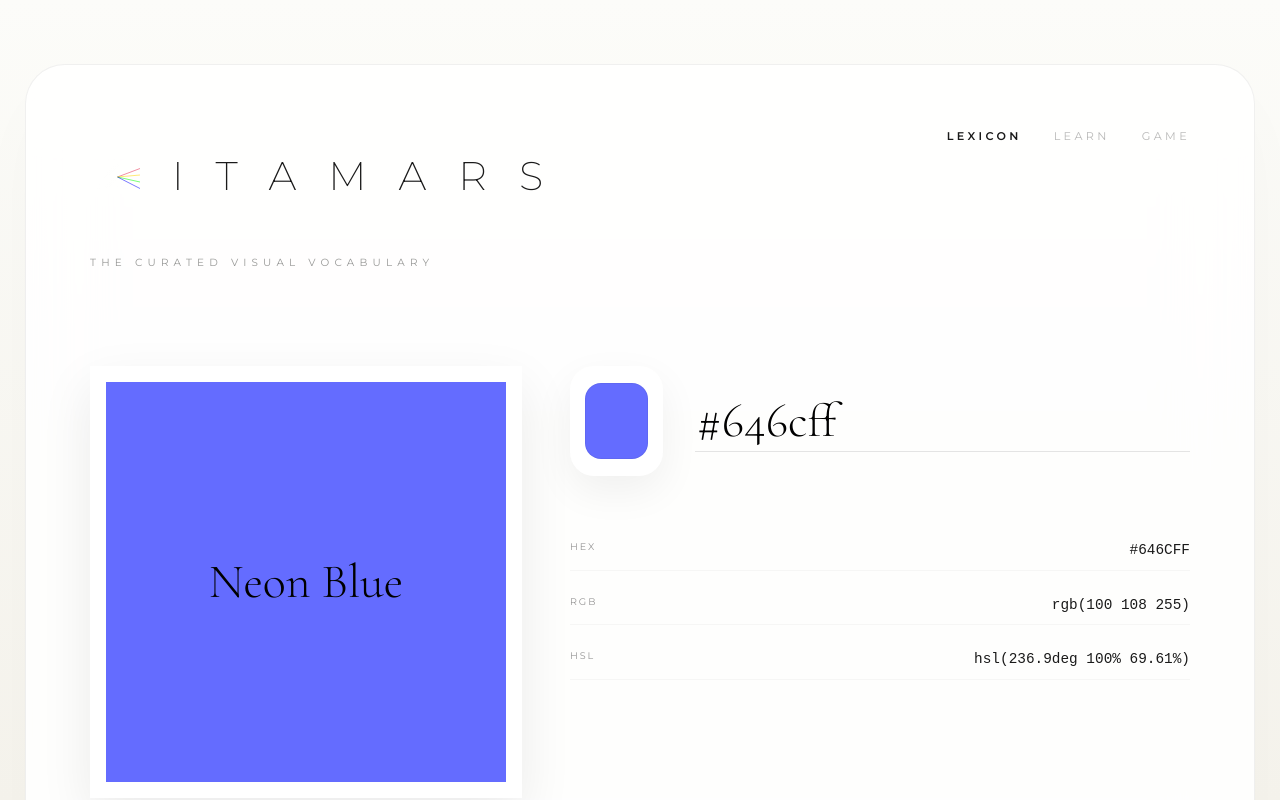
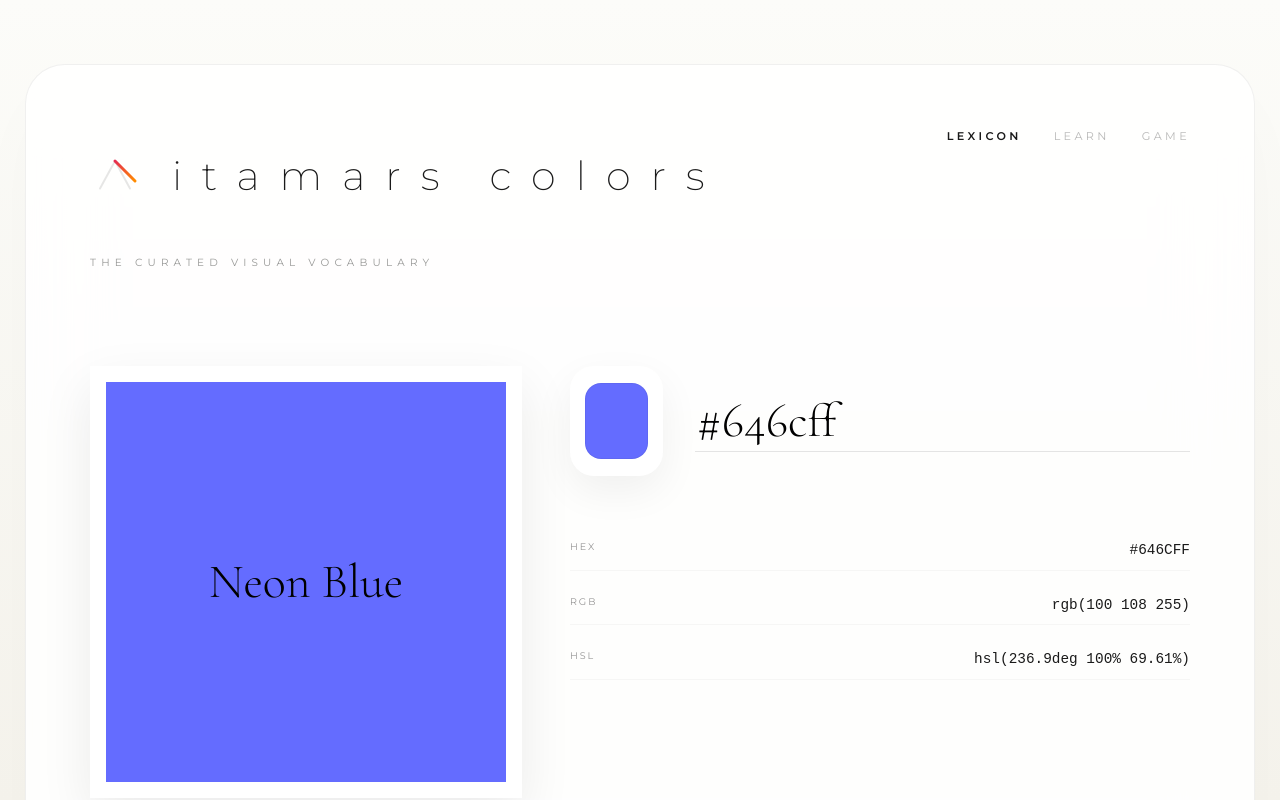
Before and after one commit to ItamarShecwitz/colors, a React (Vite) app: page / in a window 1280 px wide. Shown: the top 800 px of the page. Built offline with nearby package versions, Linux system fonts and the light colour scheme.

Commit message:
fix: resolve game UI issues (invisible text, missing target color, and stuck score)

```diff
--- a/index.html
+++ b/index.html
@@ -4,7 +4,7 @@
     <meta charset="UTF-8" />
     <link rel="icon" type="image/svg+xml" href="favicon.svg" />
     <meta name="viewport" content="width=device-width, initial-scale=1.0" />
-    <title>Color Lexicon</title>
+    <title>itamars colors</title>
     <link rel="preconnect" href="https://fonts.googleapis.com">
     <link rel="preconnect" href="https://fonts.gstatic.com" crossorigin>
     <link href="https://fonts.googleapis.com/css2?family=Cormorant+Garamond:wght@300;400;600;700&family=Montserrat:wght@200;300;400;600&display=swap" rel="stylesheet">
--- a/src/App.css
+++ b/src/App.css
@@ -261,7 +261,7 @@ input[type="text"] {
   cursor: pointer;
   transition: all 0.3s ease;
   font-family: var(--font-sans);
-  color: var(--text-dim);
+  color: var(--text-main);
 }
 
 .tier-btn.active {
@@ -285,6 +285,13 @@ input[type="text"] {
   aspect-ratio: 1;
 }
 
+.target-square {
+  width: 100%;
+  height: 100%;
+  cursor: pointer;
+  display: block;
+}
+
 .options-grid {
   display: grid;
   grid-template-columns: 1fr;
@@ -300,6 +307,7 @@ input[type="text"] {
   cursor: pointer;
   transition: all 0.3s ease;
   font-weight: 300;
+  color: var(--text-main);
 }
 
 .option-btn:hover:not(:disabled) {
--- a/src/App.tsx
+++ b/src/App.tsx
@@ -85,37 +85,18 @@ function App() {
           <div className="logo-container">
             <svg viewBox="0 0 100 100" className="brand-logo">
               <defs>
-                <linearGradient id="prismSide" x1="0%" y1="0%" x2="100%" y2="100%">
-                  <stop offset="0%" stopColor="rgba(255,255,255,0.15)" />
-                  <stop offset="100%" stopColor="rgba(255,255,255,0.02)" />
-                </linearGradient>
-                <linearGradient id="spectrumLine" x1="0%" y1="0%" x2="100%" y2="0%">
+                <linearGradient id="logoGrad" x1="0%" y1="0%" x2="100%" y2="100%">
                   <stop offset="0%" stopColor="#E52B50" />
-                  <stop offset="33%" stopColor="#FFD700" />
-                  <stop offset="66%" stopColor="#00FF00" />
-                  <stop offset="100%" stopColor="#0000FF" />
+                  <stop offset="100%" stopColor="#FF8C00" />
                 </linearGradient>
               </defs>
-              {/* Refined 3D Prism Structure */}
-              <path d="M50 15 L85 75 L15 75 Z" fill="url(#prismSide)" stroke="rgba(255,255,255,0.2)" strokeWidth="0.5" />
-              <path d="M50 15 L65 30 L65 90 L15 75 Z" fill="rgba(255,255,255,0.03)" stroke="rgba(255,255,255,0.1)" strokeWidth="0.5" />
-
-              {/* Precision Light Beam Path */}
-              <path d="M0 60 L35 55" stroke="rgba(255,255,255,0.5)" strokeWidth="1" strokeDasharray="3 2" />
-
-              {/* Refraction inside the glass */}
-              <path d="M35 55 L55 52" stroke="rgba(255,255,255,0.3)" strokeWidth="0.8" />
-
-              {/* Exiting Spectrum Fan */}
-              <path d="M55 52 L100 35" stroke="#E52B50" strokeWidth="1.5" opacity="0.7" />
-              <path d="M55 52 L100 48" stroke="#FFD700" strokeWidth="1.5" opacity="0.7" />
-              <path d="M55 52 L100 62" stroke="#00FF00" strokeWidth="1.5" opacity="0.7" />
-              <path d="M55 52 L100 75" stroke="#0000FF" strokeWidth="1.5" opacity="0.7" />
-
-              {/* Prism Edges Glow */}
-              <path d="M50 15 L15 75" stroke="#fff" strokeWidth="0.5" opacity="0.2" />
+              {/* Four Iconic Architectural Lines representing a Prism Refraction */}
+              <path d="M20 75 L50 20" stroke="currentColor" strokeWidth="4" strokeLinecap="round" opacity="0.1" />
+              <path d="M50 20 L80 75" stroke="currentColor" strokeWidth="4" strokeLinecap="round" opacity="0.1" />
+              <path d="M10 50 L50 20" stroke="#fff" strokeWidth="3" strokeLinecap="round" strokeDasharray="1 6" opacity="0.6" />
+              <path d="M50 20 L90 60" stroke="url(#logoGrad)" strokeWidth="6" strokeLinecap="round" />
             </svg>
-            <h1 className="brand-name">ITAMARS</h1>
+            <h1 className="brand-name" style={{ textTransform: 'lowercase', letterSpacing: '0.5em' }}>itamars colors</h1>
           </div>
           <p className="brand-tagline">
             {activeTab === 'dictionary' ? 'The Curated Visual Vocabulary' :
--- a/src/components/ColorGame.tsx
+++ b/src/components/ColorGame.tsx
@@ -17,7 +17,10 @@ export function ColorGame({ initialDifficulty = 1, onSelectColor }: ColorGamePro
 
   const generateQuestion = useCallback(() => {
     const availableColors = getColorsByLevel(difficulty);
-    if (!availableColors || availableColors.length < 4) return;
+    if (!availableColors || availableColors.length < 4) {
+      console.warn("Not enough colors for difficulty", difficulty);
+      return;
+    }
 
     // Pick 4 candidate colors from the current tier to act as our "range"
     const candidates: typeof availableColors = [];
@@ -34,18 +37,17 @@ export function ColorGame({ initialDifficulty = 1, onSelectColor }: ColorGamePro
 
     // Generate a color "near" the seed by jittering HSL values
     const target = chroma(seed.hex)
-      .set('hsl.h', (chroma(seed.hex).get('hsl.h') + (Math.random() * 30 - 15) + 360) % 360)
-      .set('hsl.s', Math.max(0, Math.min(1, chroma(seed.hex).get('hsl.s') + (Math.random() * 0.3 - 0.15))))
-      .set('hsl.l', Math.max(0, Math.min(1, chroma(seed.hex).get('hsl.l') + (Math.random() * 0.2 - 0.1))))
+      .set('hsl.h', (chroma(seed.hex).get('hsl.h') + (Math.random() * 40 - 20) + 360) % 360)
+      .set('hsl.s', Math.max(0.1, Math.min(0.9, chroma(seed.hex).get('hsl.s') + (Math.random() * 0.4 - 0.2))))
+      .set('hsl.l', Math.max(0.1, Math.min(0.9, chroma(seed.hex).get('hsl.l') + (Math.random() * 0.3 - 0.15))))
       .hex();
 
     setTargetColor(target);
 
     // Now, determine which of our 4 candidates is actually closest to this new jittered color
     const closest = getClosestColor(target, candidates);
-    if (!closest) return;
 
-    setCorrectOption(closest);
+    setCorrectOption(closest || candidates[0]);
     setOptions(candidates);
     setFeedback(null);
   }, [difficulty]);
```
Also changed, not shown: public/favicon.svg, 2 other files (tests, documents, lock files or other folders).
